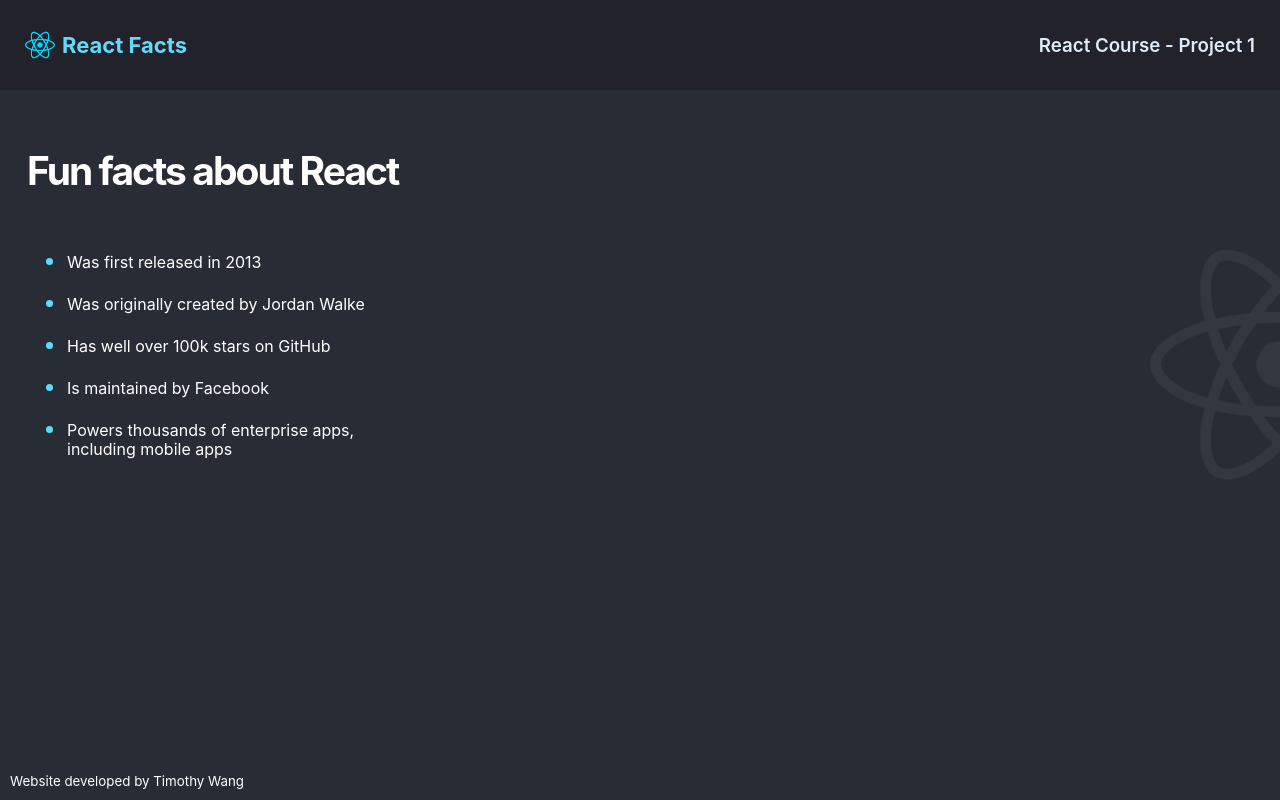
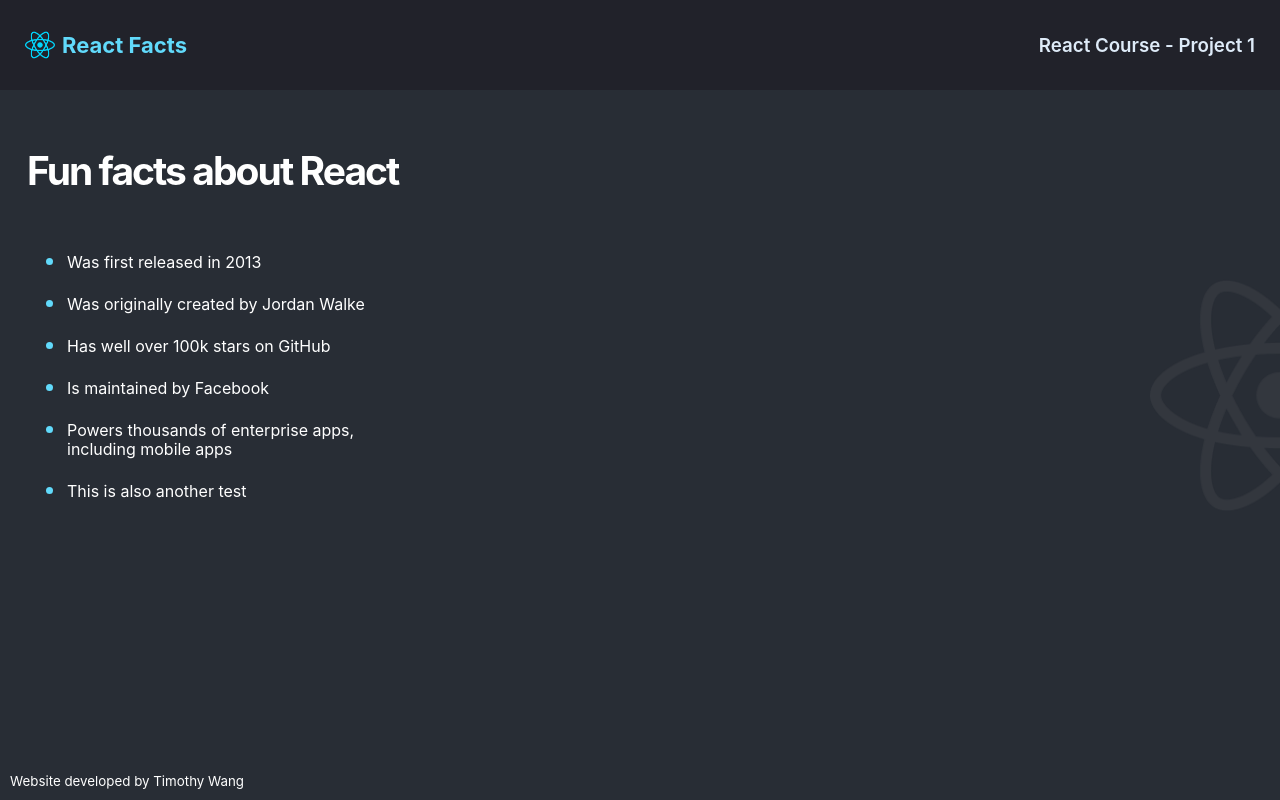
Before and after one commit to timzw961/React-Facts-Website, a React (Create React App) app: page / in a window 1280 px wide. Built offline with nearby package versions, Linux system fonts and the light colour scheme.

Commit message:
this is another test

```diff
--- a/src/components/Main.js
+++ b/src/components/Main.js
@@ -10,6 +10,7 @@
                 <li> Has well over 100k stars on GitHub </li>
                 <li> Is maintained by Facebook </li>
                 <li> Powers thousands of enterprise apps, including mobile apps </li>
+                <li> This is also another test </li>
             </ul>
         </main>
     )
```
